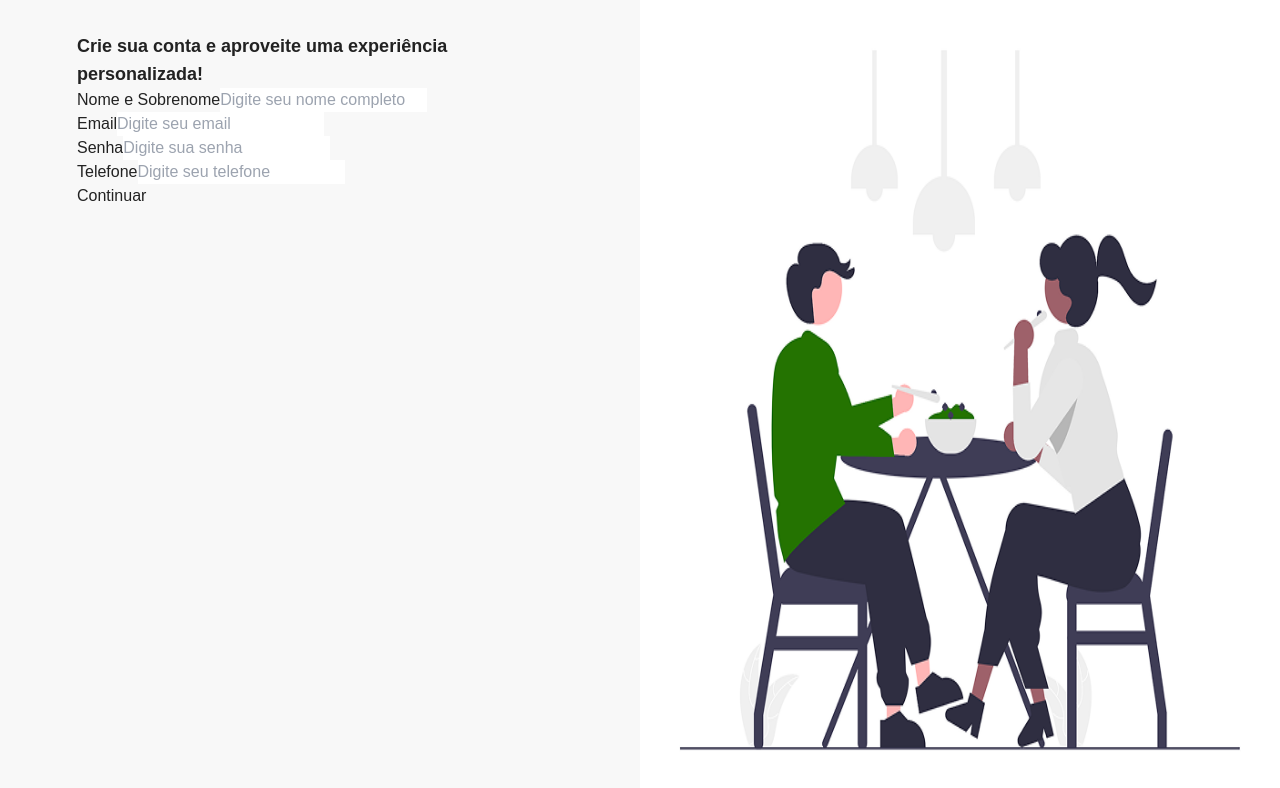
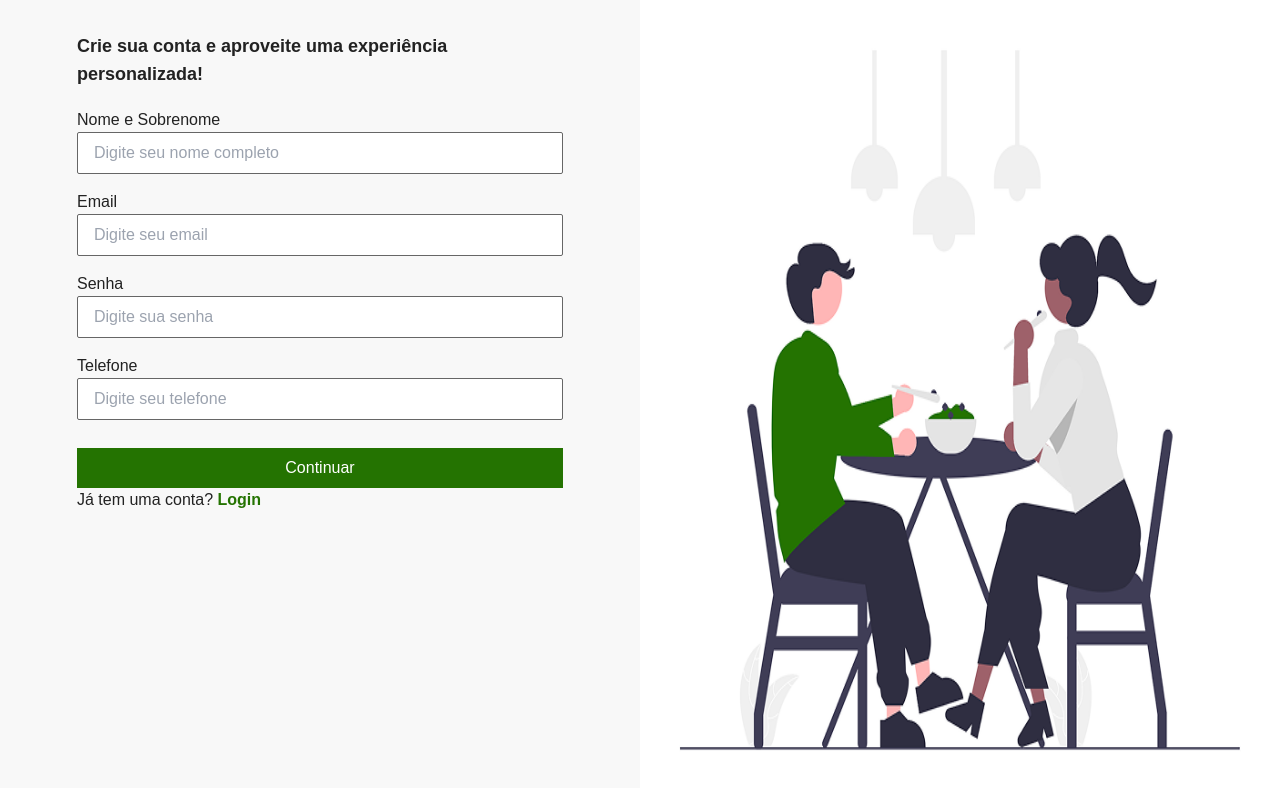
Before and after one commit to Gabriell0610/Projeto-empadao-front, a Next.js app: page /register in a window 1280 px wide. Shown: the top 788 px of the page. Built offline with nearby package versions, Linux system fonts and the light colour scheme.

Commit message:
feat: styling form

```diff
--- a/src/app/register/clientPage.tsx
+++ b/src/app/register/clientPage.tsx
@@ -1,6 +1,7 @@
 'use client'
 import { DefaultForm } from '@/components/DefaultForm/DefaultForm'
 import { registerSchema } from '@/providers/utils/zod/register'
+import Link from 'next/link'
 
 export const ClientPageRegister = () => {
   const handleRegister = (data: unknown) => {
@@ -9,7 +10,7 @@ export const ClientPageRegister = () => {
 
   return (
     <div>
-      <h1 className="text-lg font-semibold text-text-primary">
+      <h1 className="mb-3 text-lg font-semibold text-text-primary">
         Crie sua conta e aproveite uma experiência personalizada!
       </h1>
       <DefaultForm
@@ -42,6 +43,15 @@ export const ClientPageRegister = () => {
         ]}
         buttonName="Continuar"
       />
+      <p>
+        Já tem uma conta?{' '}
+        <Link
+          href={'/login'}
+          className="pb-3 font-semibold text-primary-greenLight"
+        >
+          Login
+        </Link>
+      </p>
     </div>
   )
 }
--- a/src/components/DefaultForm/DefaultForm.tsx
+++ b/src/components/DefaultForm/DefaultForm.tsx
@@ -31,7 +31,7 @@ export function DefaultForm<T extends ZodSchema<any>>({
   })
 
   return (
-    <form onSubmit={handleSubmit(onSubmit)} className="">
+    <form onSubmit={handleSubmit(onSubmit)} className="flex flex-col">
       {fields.map(({ name, label, type, placeholder }) => (
         <InputField
           key={name as string}
@@ -43,7 +43,10 @@ export function DefaultForm<T extends ZodSchema<any>>({
           error={errors[name] as FieldError | undefined}
         />
       ))}
-      <button className="" type="submit">
+      <button
+        className="mt-5 bg-primary-greenLight px-4 py-2 text-center text-neutral-white"
+        type="submit"
+      >
         {buttonName}
       </button>
     </form>
--- a/src/components/InputField/InputField.tsx
+++ b/src/components/InputField/InputField.tsx
@@ -19,18 +19,18 @@ export function InputField({
   type,
 }: InputsFieldsProps) {
   return (
-    <div>
-      <label htmlFor={name} className="">
+    <div className="my-2 flex w-full flex-col">
+      <label htmlFor={name} className="text-text-primary">
         {label}
       </label>
       <input
         id={name}
         {...register(name)}
-        className=""
+        className="rounded-sm border border-text-secondary px-4 py-2 focus:outline-none"
         placeholder={placeholder}
         type={type}
       />
-      {error && <p className="">{error.message}</p>}
+      {error && <p className="text-red-600">{error.message}</p>}
     </div>
   )
 }
--- a/theme/globals.css
+++ b/theme/globals.css
@@ -15,3 +15,15 @@ body {
     color: #222;
     font-family: "Poppins", sans-serif;
 }
+
+
+/* Remover setas do input number para todos os navegadores */
+input[type="number"]::-webkit-inner-spin-button,
+input[type="number"]::-webkit-outer-spin-button {
+  -webkit-appearance: none;
+  margin: 0;
+}
+
+input[type="number"] {
+  -moz-appearance: textfield; /* Firefox */
+}
--- a/theme/projectColors.ts
+++ b/theme/projectColors.ts
@@ -20,4 +20,8 @@ export const projectColors = {
   accent: {
     bluePetroil: '#004D40', // Novo tom para dar contraste
   },
+
+  errors: {
+    textError: '#DC2626',
+  },
 }
```
